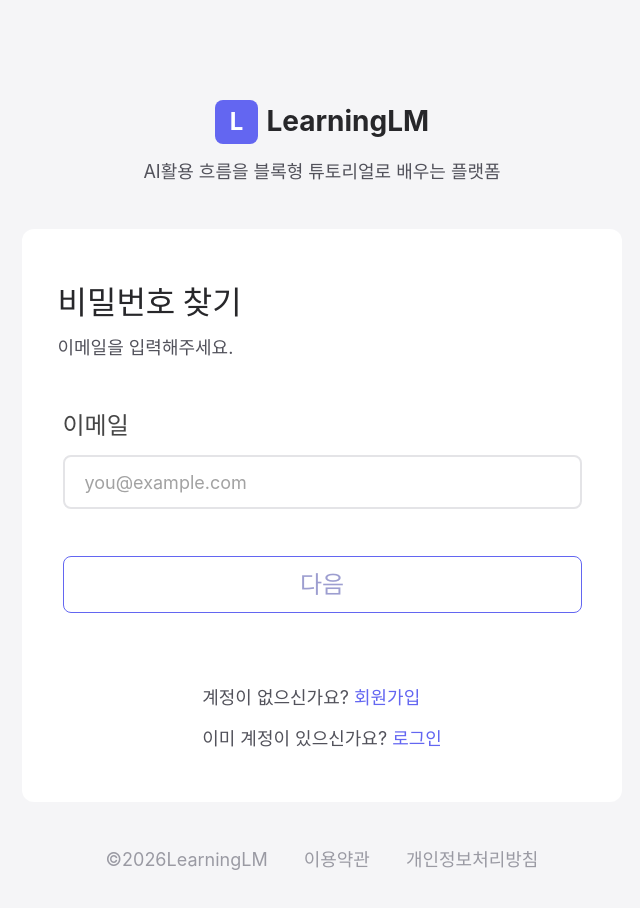
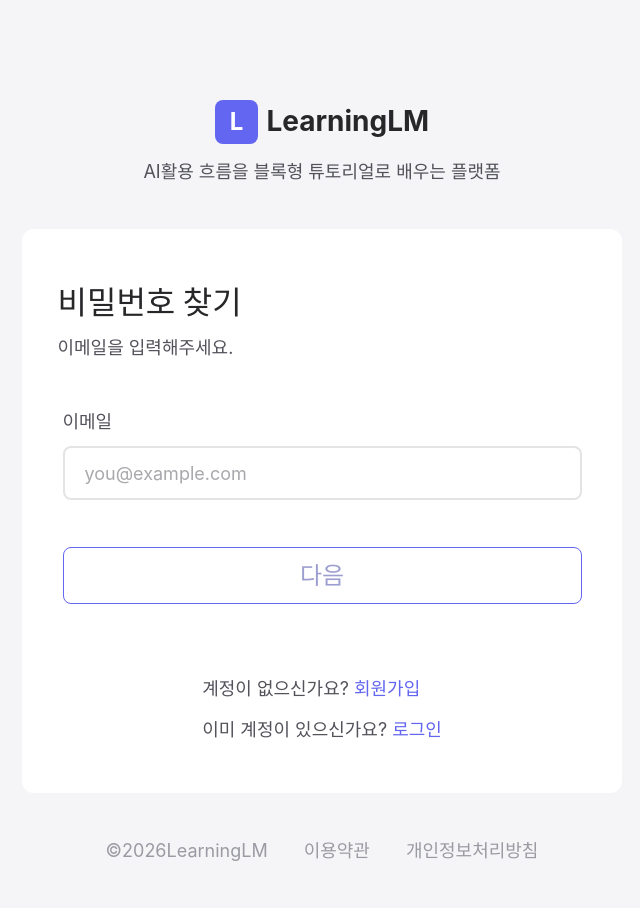
Before and after one commit to UMCLearningLM/UMCLearningLM_FE, a React (Vite) app in the folder LearningLM/: page / in a window 1280 px wide. Shown: the top 908 px of the page, without its empty margins (318-958 px from the left). Built offline with nearby package versions, Linux system fonts and the light colour scheme.

Commit message:
화면구현 2차 완료

```diff
--- a/LearningLM/src/pages/PwFind.tsx
+++ b/LearningLM/src/pages/PwFind.tsx
@@ -8,7 +8,7 @@ export function PwFind() {
     const [checked, setChecked] = useState(false);
     return (
         <>
-            <div className="min-h-screen flex flex-col items-center bg-[#F5F5F7] text-[#464646] text-[18px] py-[100px]">
+            <div className="min-h-screen flex flex-col items-center bg-[#F5F5F7] text-[#52525B] text-[18px] py-[100px]">
                 {/* branding */}
                 <div className="px-[10px] flex flex-col items-center mb-[44px]">
                     <div className="flex flex-row gap-[8px]">
@@ -17,19 +17,19 @@ export function PwFind() {
                         ">L</div>
                         <p className="text-[#27272A] text-[28px] font-bold">LearningLM</p>
                     </div>
-                    <p className="text-[#52525B] mt-[14px]">AI활용 흐름을 블록형 튜토리얼로 배우는 플랫폼</p>
+                    <p className="mt-[14px]">AI활용 흐름을 블록형 튜토리얼로 배우는 플랫폼</p>
                 </div>
                 {/*white box */}
                 <div className="bg-white w-[600px] min-h-[531px] flex flex-col items-center px-[10px] py-[50px] rounded-[12px]">
                     {/* title */}
                     <div className="flex flex-col w-[529px]">
                         <p className="text-[32px] font-bold text-[#27272A]">비밀번호 찾기</p>
-                        <p className="text-[#52525B] mt-[7px]">이메일을 입력해주세요.</p>
+                        <p className="mt-[7px]">이메일을 입력해주세요.</p>
                     </div>
                     {/*main content */}
                     {/*email */}
                     <div className="flex flex-col my-[47px] w-[519px]">
-                        <p className="text-[24px]">이메일</p>
+                        <p className="font-bold">이메일</p>
                         <input type="email" placeholder="you@example.com" className="h-[54px] flex items-center pl-[20px] mt-[11px] rounded-[8px] border-2 border-[#E4E4E7]" />
                     </div>
                     <button className="cursor-pointer w-[519px] h-[57px] items-center justify-center rounded-[8px] border-1 border-[#6366F1]"
@@ -39,12 +39,12 @@ export function PwFind() {
                         <span className="text-[#9D9ED0] text-[24px] font-bold ">다음</span>
                     </button>
                     <div>
-                        <p className="text-[#52525B] mt-[71px]">계정이 없으신가요? {" "}
+                        <p className=" mt-[71px]">계정이 없으신가요? {" "}
                             <button onClick={() => { navigate("/") }}>
                                 <span className="cursor-pointer text-[#6366F1] font-bold mt-[20px]">회원가입</span>
                             </button>
                         </p>
-                        <p className="text-[#52525B] mt-[14px]">이미 계정이 있으신가요? <span className="text-[#6366F1] font-bold mt-[20px]">로그인</span></p>
+                        <p className="mt-[14px]">이미 계정이 있으신가요? <span className="text-[#6366F1] font-bold mt-[20px]">로그인</span></p>
                     </div>
                 </div>
                 {/*white box 끝 */}
```
